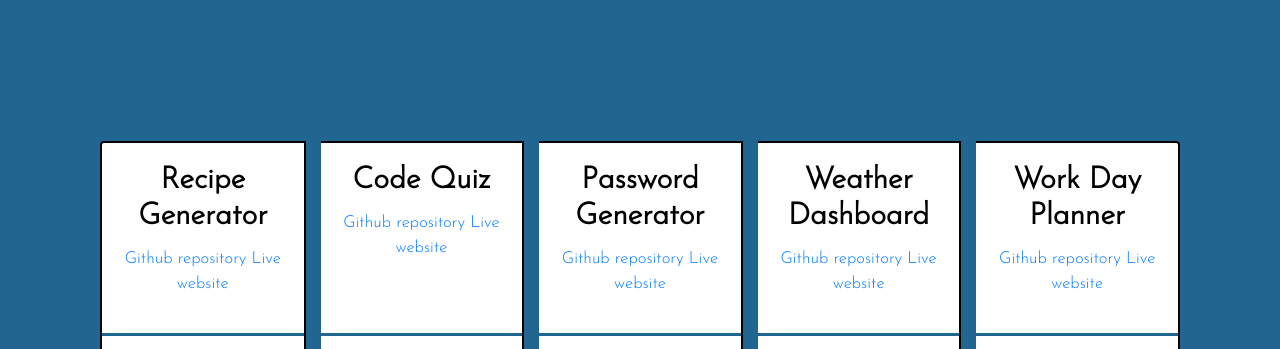
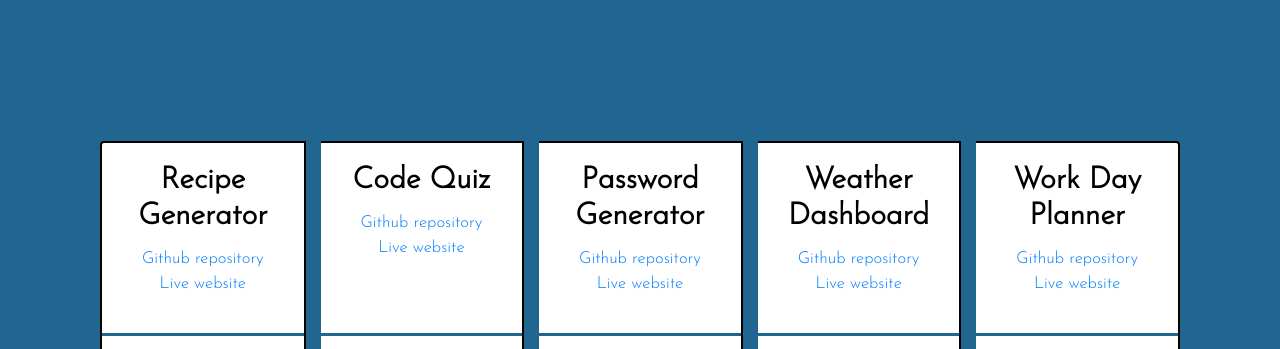
Before and after one commit to The-Chioma/Portfolio-Website, a plain HTML site: page index.html in a window 1280 px wide. Shown: the part 718-1067 px from the top of the page. Drawn offline with nearby package versions, Linux system fonts and the light colour scheme.

Commit message:
final styling touches on style.css

```diff
--- a/index.html
+++ b/index.html
@@ -59,10 +59,9 @@
                 <div class="card-body">
                     <h5 class="card-title">Recipe Generator</h5>
                     <p class="card-text">
-                        <a href="https://github.com/The-Chioma/FirstProject">Github repository</a>
+                        <a href="https://github.com/The-Chioma/FirstProject">Github repository</a><br>
                         <a href="https://the-chioma.github.io/FirstProject/">Live website</a>
                     </p>
-
                 </div>
                 <hr>
                 <a href="https://the-chioma.github.io/FirstProject/">
@@ -73,7 +72,7 @@
                 <div class="card-body">
                     <h5 class="card-title">Code Quiz</h5>
                     <p class="card-text"><a href="https://github.com/The-Chioma/homework04-CodeQuiz">Github
-                            repository</a>
+                            repository</a><br>
                         <a href="https://the-chioma.github.io/homework04-CodeQuiz/">Live website</a>
                     </p>
 
@@ -88,7 +87,7 @@
                 <div class="card-body">
                     <h5 class="card-title">Password Generator</h5>
                     <p class="card-text"><a href="https://github.com/The-Chioma/homework03-PasswordGenerator">Github
-                            repository</a>
+                            repository</a><br>
                         <a href="https://the-chioma.github.io/homework03-PasswordGenerator/">Live website</a>
                     </p>
 
@@ -103,7 +102,7 @@
                 <div class="card-body">
                     <h5 class="card-title">Weather Dashboard</h5>
                     <p class="card-text"><a href="https://github.com/The-Chioma/homework03-PasswordGenerator">Github
-                            repository</a>
+                            repository</a><br>
                         <a href="https://the-chioma.github.io/homework06-WeatherDashboard/">Live website</a>
                     </p>
 
@@ -118,7 +117,7 @@
                 <div class="card-body">
                     <h5 class="card-title">Work Day Planner</h5>
                     <p class="card-text"><a href="https://github.com/The-Chioma/homework03-PasswordGenerator">Github
-                            repository</a>
+                            repository</a><br>
                         <a href="https://github.com/The-Chioma/homework05-WorkDayScheduler">Live website</a>
                     </p>
 
@@ -131,7 +130,6 @@
             </div>
         </div>
     </div>
-    <script src="script.js"></script>
 </body>
 
 </html>
--- a/style.css
+++ b/style.css
@@ -46,6 +46,7 @@ svg:hover {
 }
 .card-text {
   font-size: smaller;
+
 }
 h5 {
   font-size: 30px;
```
